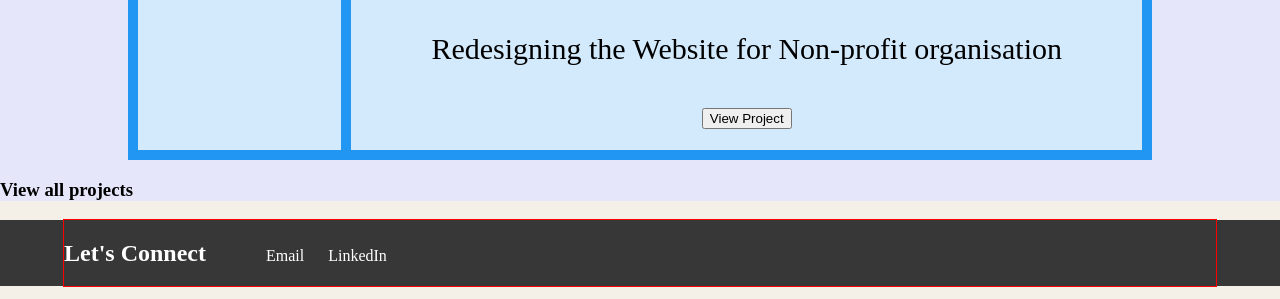
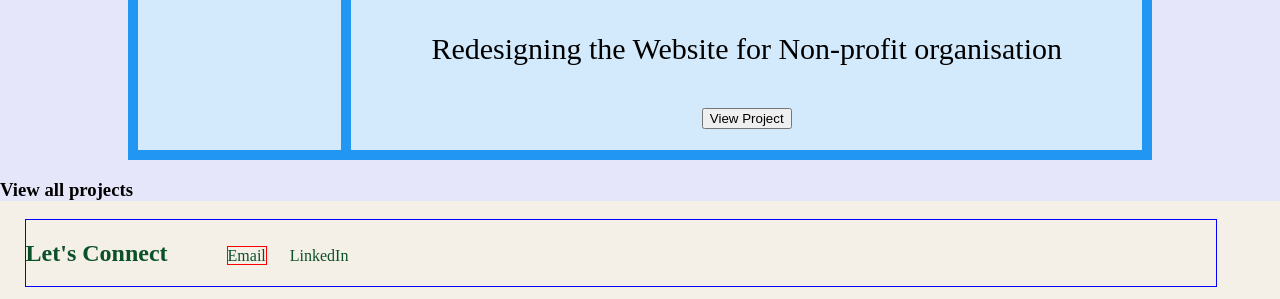
Before and after one commit to G2505/UX_UI_HW_18, a plain HTML site: page index.html in a window 1280 px wide. Shown: the part 1420-1719 px from the top of the page. Drawn offline with Linux system fonts and the light colour scheme.

Commit message:
Fourth upload

```diff
--- a/css/style.css
+++ b/css/style.css
@@ -23,10 +23,6 @@ body {
     font: 30px new-spirit, sans-serif;
     color: #0A5029
 }
-footer {
-    background-color: #373738;
-    color: white;
-}
 
 /*this is the header and contents*/
 
@@ -44,20 +40,25 @@ footer {
     margin-right: 20px;
 
 }
+
 /*this is the footer and contents*/
 
+footer {
+  color: #0A5029
+}
+.sub-content span {
+outline: 1px solid red;
+margin: 20px;
+/* color: dark gray */
+}
 .container {
   display: flex;
-  align-items: baseline;
+  align-items:baseline;
   max-width: 1600px;
-  margin-left: 5%;
+  margin-left: 2%;
   margin-right: 5%;
-  outline: 1px solid red;
-}
-.sub-content span {
-    /* outline: 1px solid red; */
-    margin: 20px;
-}
+  outline: 1px solid blue;
+  }
 
 .mySkills {
     background-color: lightseagreen;
```
